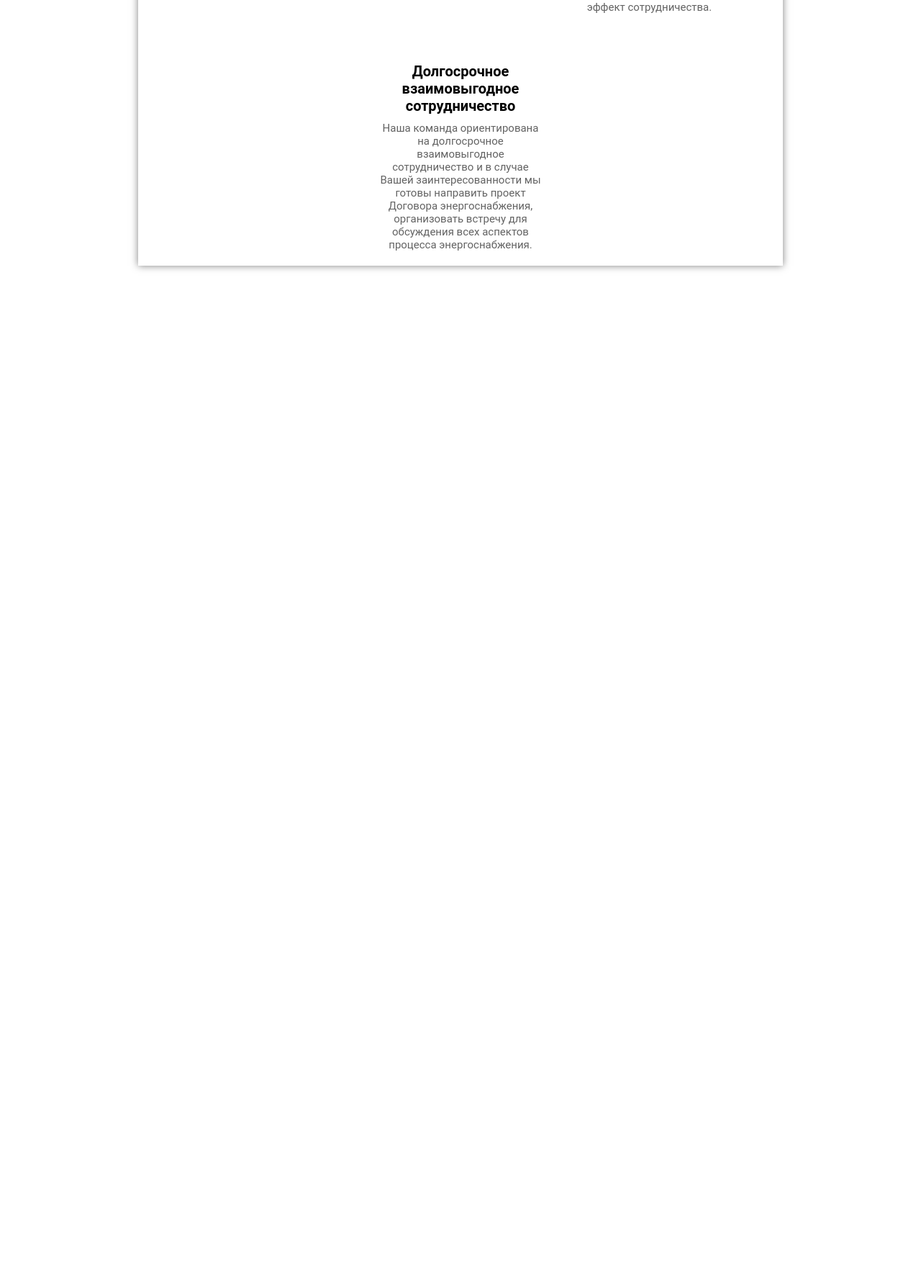
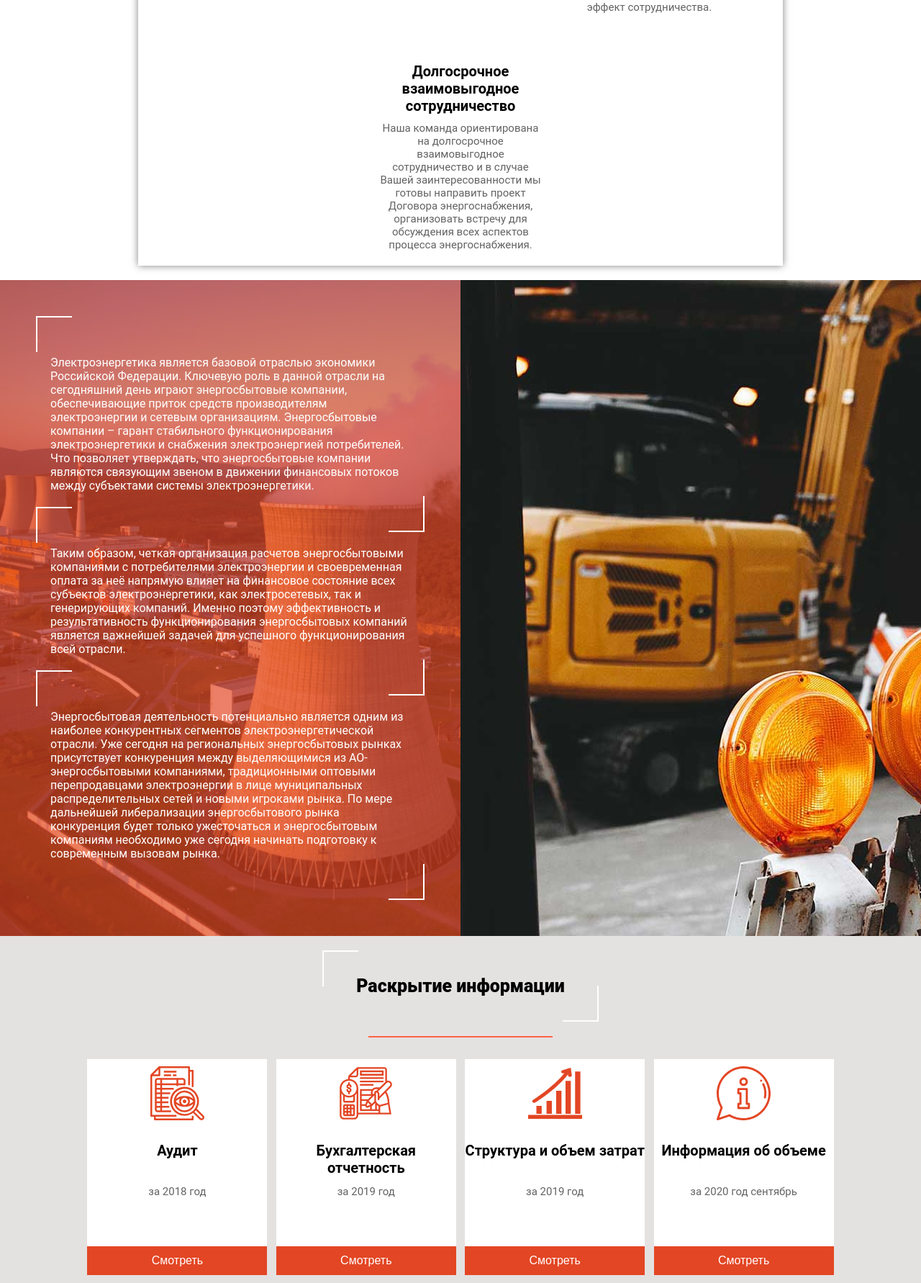
Before and after one commit to InkPain/ses-energo.local, a PHP site: page / in a window 1280 px wide. Shown: the part 902-2684 px from the top of the page at 72% size. Before the commit the page ends 1278 px from the top, so only its background shows below. Run offline with PHP 8.4, Linux system fonts and the light colour scheme.

Commit message:
Add info blocks

```diff
--- a/assets/styles/main.css
+++ b/assets/styles/main.css
@@ -46,6 +46,10 @@ h1{
     font-size: 50px;
     font-weight: 900;
     color: #fff;
+}
+h2{
+    font-size: 25px;
+    font-weight: 900;
 }
 h4{
     font-size: 18px;
@@ -321,16 +325,8 @@ h3{
     margin: -20px auto 20px;
     box-shadow: 0 0 10px rgba(0,0,0,0.5);
     height: 100%;
+}
 
-}
-/* .block_none{
-    display: inline-block;
-    width: 3%;
-    height: 10px;
-    background-color: #fff;
-    transition: all 0.4s ease 0s;
-    float: left;
-} */
 .block{
     position: static;
     display: inline-block;
@@ -361,22 +357,183 @@ h3{
     color: rgba(255, 255, 255, 0.658);
 }
 
-.for_information_disclosure{
+.what_is_it{
     width: 100%;
-    height: 500px;
-    background-color: rgb(255, 255, 255);
+}
+.what_is_it p{
+    margin: 20px;
+    color: #fff;
+
+}
+.text_block_main{
+    display: inline-block;
+    width: 50%;
+    background-image:url(../img/11.jpg);
+    float: left;
+}
+.text_block{
+    padding: 50px;
+    background: #e34724af;
+}
+
+.emty_block{
+    display: inline-block;
+    width: 50%;
+    background-image:url(../img/22.jpg);
+    float: left;
+}
+.emty_text_block{
+    padding: 50px;
+    color: rgba(0, 0, 255, 0.76);
+    background: #e3472400;
+}
+.emty_text_block p{
+    color: rgba(0, 0, 255, 0);
+}
+.emty_text_block .div-topborders, .emty_text_block .div-bottomborders{
+    border: none;
+}
+.hr{
+    width: 20%;
+    height: 2px;
+    background-color: tomato;
+    margin: 10px auto 30px;
+}
+.info_blocks{
     font-size: 50px;
+    width: 100%;
     text-align: center;
-    padding: 15% 0 0 0;
+    margin: 0 auto 20px;
+    background-color: rgb(228, 225, 225);
+
 }
-.footer{
+.hello_text{
+    width: 30%;
+    margin: 20px auto 20px;
+}
+
+.info_block{
+    position: static;
+    display: inline-block;
+    width: 250px;
+    height: 300px;
+    background-color: #fff;
+    transition: all 0.4s ease 0s;
+    overflow:auto;
+}
+.info_blocks a{
+    text-decoration: none;
+}
+.info_block:hover{
+
+    width: 270px;
+    height: 320px;
+
+}
+.info_block h3{
+    color: #000;
+}
+.info_block p{
+    color: rgba(0, 0, 0, 0.616);
+    margin: 10px;
+    font-size: 15px;
+}
+.info_block h3{
+    height: 70px;
+}
+.info_logo1{
+    margin: 10px auto;
+    width: 75px;
+    height: 75px;
+    background-size: 100% 100%;
+    background-image:url(../img/1111.svg);
+}
+.info_logo2{
+    margin: 10px auto;
+    width: 75px;
+    height: 75px;
+    background-size: 100% 100%;
+    background-image:url(../img/2222.svg);
+}
+.info_logo3{
+    margin: 10px auto;
+    width: 75px;
+    height: 75px;
+    background-size: 100% 100%;
+    background-image:url(../img/3333.svg);
+}
+.info_logo4{
+    margin: 10px auto;
+    width: 75px;
+    height: 75px;
+    background-size: 100% 100%;
+    background-image:url(../img/4444.svg);
+}
+.info_block button{
+    background-color: #E34624;
+    color: #fff;
+    font-size: 16px;
+    height: 40px;
+    margin: 57px 0 0 0;
     width: 100%;
-    height: 200px;
-    background-color: rgb(160, 91, 79);
-    font-size: 50px;
-    text-align: center;
-    padding: 5% 0 0 0;
 }
+.info_block a{
+    font-size: 15px;
+    text-decoration: none;
+    color: #fff;
+}
+.btn{
+    background-color: #E34624;
+}
+
+.hello_text a{
+    text-decoration: none;
+    color: #E34624;
+}
+.hello_text a{
+    text-decoration: none;
+    color: #E34624;
+}
+.hello_text a:hover{
+    font-size: 35px;
+    text-decoration: none;
+    color: #E34624;
+    transition: 0.4s linear;
+}
+
+@media (max-width:670px){
+    .hello_text{
+        width: 40%;
+    }
+}
+@media (max-width:490px){
+    .hello_text{
+        width: 70%;
+    }
+    .hello_text a:hover{
+        font-size: 30px;
+    }
+}
+@media (max-width:300px){
+    .hello_text{
+        width: 80%;
+    }
+    .hello_text a{
+        font-size: 20px;
+    }
+    .hello_text a:hover{
+        font-size: 25px;
+    }
+}
+@media (max-width:1030px){
+    .emty_block{
+        display: none;
+    }
+    .text_block_main{
+        width: 100%;
+    }
+}
+
 @media (max-width:735px){
     .block{
         width: 100%;
--- a/index.html
+++ b/index.html
@@ -136,6 +136,90 @@
                         </div>
                     </div>
                 </div>
+                <div class="what_is_it">
+                    <div class="text_block_main">
+                        <div class="text_block">
+                            <div class="div-topborders"></div>
+                            <p>Электроэнергетика является базовой отраслью экономики Российской Федерации. Ключевую роль в данной отрасли на сегодняшний день играют энергосбытовые компании, обеспечивающие приток средств производителям электроэнергии и сетевым организациям. Энергосбытовые компании – гарант стабильного функционирования электроэнергетики и снабжения электроэнергией потребителей. Что позволяет утверждать, что энергосбытовые компании являются связующим звеном в движении финансовых потоков между субъектами системы электроэнергетики.</p>
+                            <div class="div-bottomborders"></div>
+                            <div class="div-topborders"></div>
+                            <p>Таким образом, четкая организация расчетов энергосбытовыми компаниями с потребителями электроэнергии и своевременная оплата за неё напрямую влияет на финансовое состояние всех субъектов электроэнергетики, как электросетевых, так и генерирующих компаний. Именно поэтому эффективность и результативность функционирования энергосбытовых компаний является важнейшей задачей для успешного функционирования всей отрасли.</p>
+                            <div class="div-bottomborders"></div>
+                            <div class="div-topborders"></div>
+                            <p>Энергосбытовая деятельность потенциально является одним из наиболее конкурентных сегментов электроэнергетической отрасли. Уже сегодня на региональных энергосбытовых рынках присутствует конкуренция между выделяющимися из АО- энергосбытовыми компаниями, традиционными оптовыми перепродавцами электроэнергии в лице муниципальных распределительных сетей и новыми игроками рынка. По мере дальнейшей либерализации энергосбытового рынка конкуренция будет только ужесточаться и энергосбытовым компаниям необходимо уже сегодня начинать подготовку к современным вызовам рынка.</p>
+                            <div class="div-bottomborders"></div>
+                        </div>
+                    </div>
+                    <div class="emty_block">
+                        <div class="emty_text_block">
+                            <div class="div-topborders"></div>
+                            <p>Электроэнергетика является базовой отраслью экономики Российской Федерации. Ключевую роль в данной отрасли на сегодняшний день играют энергосбытовые компании, обеспечивающие приток средств производителям электроэнергии и сетевым организациям. Энергосбытовые компании – гарант стабильного функционирования электроэнергетики и снабжения электроэнергией потребителей. Что позволяет утверждать, что энергосбытовые компании являются связующим звеном в движении финансовых потоков между субъектами системы электроэнергетики.</p>
+                            <div class="div-bottomborders"></div>
+                            <div class="div-topborders"></div>
+                            <p>Таким образом, четкая организация расчетов энергосбытовыми компаниями с потребителями электроэнергии и своевременная оплата за неё напрямую влияет на финансовое состояние всех субъектов электроэнергетики, как электросетевых, так и генерирующих компаний. Именно поэтому эффективность и результативность функционирования энергосбытовых компаний является важнейшей задачей для успешного функционирования всей отрасли.</p>
+                            <div class="div-bottomborders"></div>
+                            <div class="div-topborders"></div>
+                            <p>Энергосбытовая деятельность потенциально является одним из наиболее конкурентных сегментов электроэнергетической отрасли. Уже сегодня на региональных энергосбытовых рынках присутствует конкуренция между выделяющимися из АО- энергосбытовыми компаниями, традиционными оптовыми перепродавцами электроэнергии в лице муниципальных распределительных сетей и новыми игроками рынка. По мере дальнейшей либерализации энергосбытового рынка конкуренция будет только ужесточаться и энергосбытовым компаниям необходимо уже сегодня начинать подготовку к современным вызовам рынка.</p>
+                            <div class="div-bottomborders"></div>
+                        </div>
+                    </div>
+                </div>
+                <div class="info">
+                    <div class="info_blocks">
+                        <div class="hello_text">
+                            <div class="div-topborders"></div>
+                            <h2>Раскрытие информации</h2>
+                            <div class="div-bottomborders"></div>
+                        </div>
+                        <div class="hr"></div>
+                        <a href="#" target="_blanck">
+                            <div class="info_block">
+                                <div class="info_logo1"></div>
+                                <div class="text">
+                                    <h3>Аудит</h3>
+                                    <p>за 2018 год</p>
+                                    <button>Смотреть</button>
+                                </div>
+                            </div>
+                        </a>
+                        <a href="#" target="_blanck">
+                            <div class="info_block">
+                                <div class="info_logo2"></div>
+                                <div class="text">
+                                    <h3>Бухгалтерская отчетность</h3>
+                                    <p>за 2019 год</p>
+                                    <button>Смотреть</button>
+                                </div>
+                            </div>
+                        </a>
+                        <a href="#" target="_blanck">
+                            <div class="info_block">
+                                <div class="info_logo3"></div>
+                                <div class="text">
+                                    <h3>Структура и объем затрат</h3>
+                                    <p>за 2019 год</p>
+                                    <button>Смотреть</button>
+                                </div>
+                            </div>
+                        </a>
+                        <a href="#" target="_blanck">
+                            <div class="info_block">
+                                <div class="info_logo4"></div>
+                                <div class="text">
+                                    <h3>Информация об объеме</h3>
+                                    <p>за 2020 год сентябрь</p>
+                                    <button>Смотреть</button>
+                                </div>
+                            </div>
+                        </a>
+                        <div class="info_blocks">
+                            <div class="hello_text">
+                                <div class="div-topborders"></div>
+                                <h2><a href="#">Смотреть все</a></h2>
+                                <div class="div-bottomborders"></div>
+                            </div>
+                    </div>
+                </div>
             </div>
         </body>
 </html>
```
Also changed, not shown: assets/img/11.jpg (added), assets/img/1111.svg (added), assets/img/22.jpg (added), assets/img/222.svg (renamed from assets/img/arro-right2.svg), assets/img/2222.svg (added), assets/img/3333.svg (added), assets/img/4444.svg (added).
